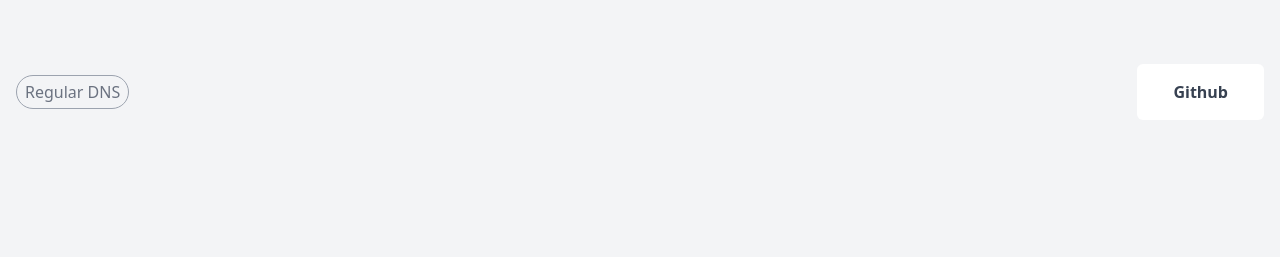
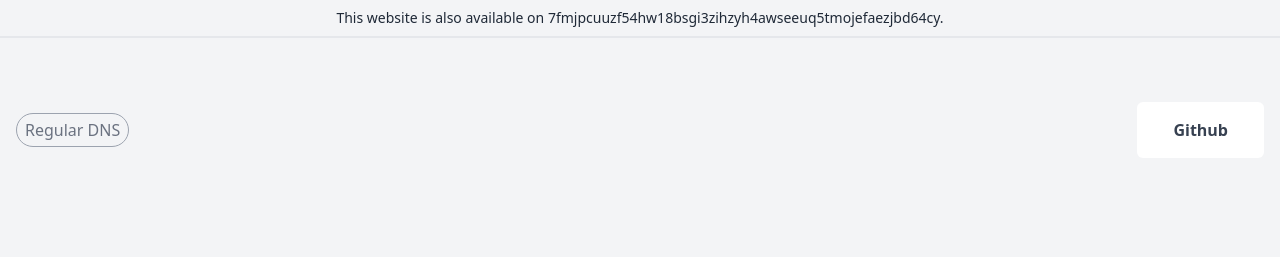
Before and after one commit to SeverinAlexB/7fmjpcuuzf54hw18bsgi3zihzyh4awseeuq5tmojefaezjbd64cy, a plain HTML site: page index.html in a window 1280 px wide. Shown: the top 257 px of the page. Drawn offline with nearby package versions, Linux system fonts and the light colour scheme; no server answers.

Commit message:
added top banner

```diff
--- a/index.html
+++ b/index.html
@@ -26,12 +26,25 @@
                 .catch(e => callback(false))
         }
 
+        const is7fmjpc = location.hostname.includes('7fmjpc')
+
         $(document).ready(function () {
+            // Hide pkdns status
             $("#pkdns-regular").hide()
             $("#pkdns-verified").hide()
-            isPkDnsReachable(isPkdnsUrl => {
-                console.log('pkdns reachable', isPkdnsUrl, testUrl);
-                if (isPkdnsUrl) {
+
+            // Show top banner if not on 7fmjpc
+            console.log('is7fmjpc', is7fmjpc)
+            if (is7fmjpc) {
+                $("#pkdns-note").hide()
+            } else {
+                $("#pkdns-note").show()
+            }
+
+            isPkDnsReachable(isPkdnsReachable => {
+                console.log('pkdns reachable', isPkdnsReachable, testUrl);
+
+                if (isPkdnsReachable) {
                     $("#pkdns-verified").show()
                     $("#pkdns-regular").hide()
                 } else {
@@ -55,6 +68,14 @@
 </head>
 
 <body class="bg-gray-100 ">
+    <div id="pkdns-note" class="border-b border-b-2 py-2 text-sm text-gray-800">
+        <div class="container mx-auto text-center">
+            This website is also available on
+            <a class="hover:text-black"
+                href="http://7fmjpcuuzf54hw18bsgi3zihzyh4awseeuq5tmojefaezjbd64cy/">7fmjpcuuzf54hw18bsgi3zihzyh4awseeuq5tmojefaezjbd64cy</a>.
+        </div>
+    </div>
+
 
     <section class="py-10 md:py-16">
 
@@ -83,6 +104,7 @@
             <div class="text-center">
 
                 <h6 class="mb-8 flex items-center justify-center">
+
                     <span
                         class="font-medium text-gray-600 text-lg md:text-2xl uppercase pr-2">7fmjpcuuzf54hw18bsgi3zihzyh4awseeuq5tmojefaezjbd64cy</span>
 
```
